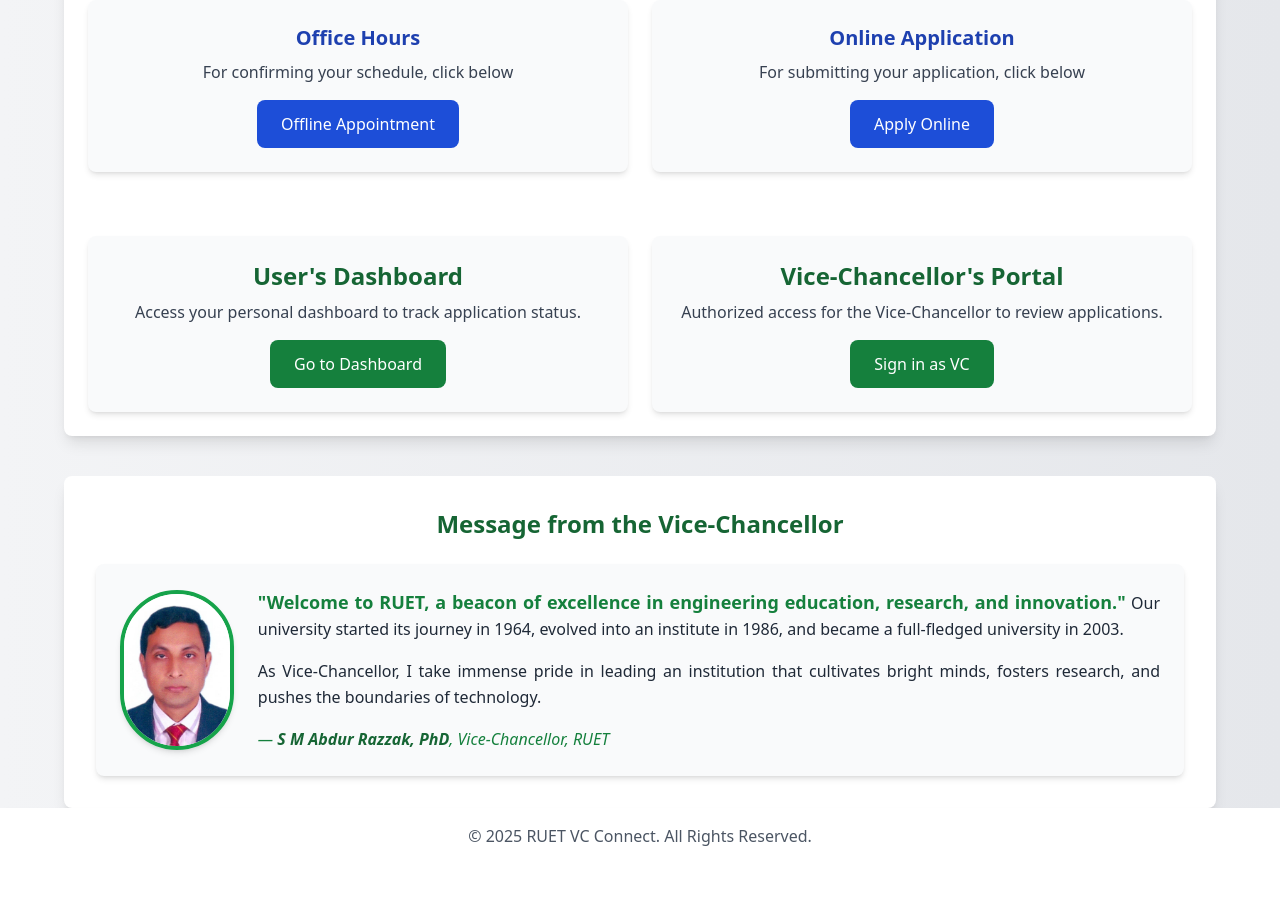
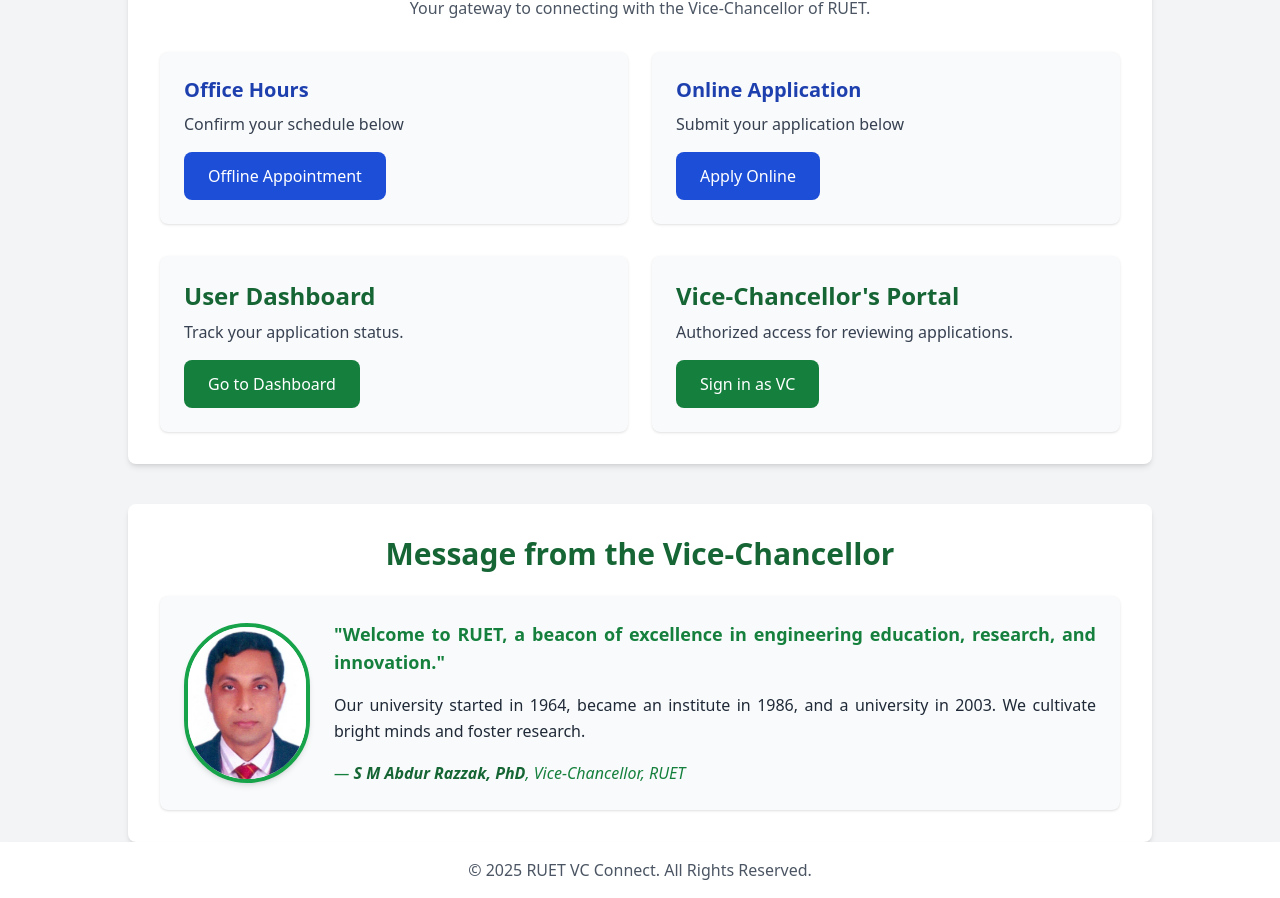
Before and after one commit to utsobnawaz/vc_ruet, a website: page index.html in a window 1280 px wide. Shown: the part 200-1098 px from the top of the page. Before the commit the page ends 1064 px from the top, so only its background shows below. Drawn offline with nearby package versions, Linux system fonts and the light colour scheme.

Commit message:
All done

```diff
--- a/index.html
+++ b/index.html
@@ -5,135 +5,80 @@
     <meta name="viewport" content="width=device-width, initial-scale=1.0">
     <title>RUET VC Connect</title>
     <script src="https://cdn.tailwindcss.com"></script>
-    <script src="https://cdn.jsdelivr.net/npm/aos@2.3.4/dist/aos.js"></script> <!-- AOS Animation library -->
-    <link href="https://cdn.jsdelivr.net/npm/aos@2.3.4/dist/aos.css" rel="stylesheet"> <!-- AOS Animation CSS -->
-    <style>
-        /* Additional Custom Styles */
-        .box-shadow-hover:hover {
-            box-shadow: 0 4px 20px rgba(0, 0, 0, 0.1);
-            transition: box-shadow 0.3s ease-in-out;
-        }
-        .bg-hover:hover {
-            background-color: #4CAF50;
-            transition: background-color 0.3s ease;
-        }
-        .rounded-box {
-            border-radius: 16px;
-        }
-    </style>
+    <script src="https://cdn.jsdelivr.net/npm/aos@2.3.4/dist/aos.js"></script>
+    <link href="https://cdn.jsdelivr.net/npm/aos@2.3.4/dist/aos.css" rel="stylesheet">
 </head>
-<body class="bg-gradient-to-r from-gray-100 to-gray-200 text-gray-900">
+<body class="bg-gray-100 text-gray-900">
 
     <!-- Header -->
-    <header class="bg-white shadow-md py-3 px-6 flex justify-between items-center">
+    <header class="bg-white shadow-md py-4 px-6 flex justify-between items-center">
         <div class="flex items-center space-x-3">
-            <img src="../image/image.png" alt="RUET Logo" class="w-10 h-10 object-contain">
-            <h1 class="text-xl font-bold text-green-700">RUET VC Connect</h1>
+            <img src="../image/image.png" alt="RUET Logo" class="w-12 h-12">
+            <h1 class="text-2xl font-bold text-green-700">RUET VC Connect</h1>
         </div>
     </header>
 
     <!-- Main Content -->
-    <main class="max-w-6xl mx-auto mt-6 p-6 bg-white shadow-lg rounded-lg">
-        <h2 class="text-2xl font-semibold text-center" data-aos="fade-up">Welcome to RUET VC Connect</h2>
+    <main class="max-w-5xl mx-auto mt-10 p-8 bg-white shadow-md rounded-lg">
+        <h2 class="text-3xl font-semibold text-center" data-aos="fade-up">Welcome to RUET VC Connect</h2>
         <p class="text-gray-600 text-center mt-2" data-aos="fade-up" data-aos-delay="200">Your gateway to connecting with the Vice-Chancellor of RUET.</p>
 
         <!-- Grid Layout -->
-        <div class="grid grid-cols-1 md:grid-cols-2 gap-6 mt-6">
-            <!-- Office Hours -->
-            <div class="bg-gray-50 p-6 rounded-lg shadow-md text-center box-shadow-hover" data-aos="fade-right" data-aos-delay="300">
+        <div class="grid grid-cols-1 md:grid-cols-2 gap-6 mt-8">
+            <div class="bg-gray-50 p-6 rounded-lg shadow hover:shadow-lg transition" data-aos="fade-right" data-aos-delay="300">
                 <h3 class="text-xl font-bold text-blue-800">Office Hours</h3>
-                <p class="mt-2 text-gray-700">For confirming your schedule, click below</p>
+                <p class="mt-2 text-gray-700">Confirm your schedule below</p>
                 <a href="../VC_Connect/appointment.html"
-                   class="mt-4 inline-block bg-blue-700 text-white px-6 py-3 rounded-lg hover:bg-blue-700 transform hover:scale-105 transition duration-300">
-                    Offline Appointment
-                </a>
+                   class="mt-4 inline-block bg-blue-700 text-white px-6 py-3 rounded-lg hover:bg-blue-800 transition">Offline Appointment</a>
             </div>
 
+            <div class="bg-gray-50 p-6 rounded-lg shadow hover:shadow-lg transition" data-aos="fade-left" data-aos-delay="300">
+                <h3 class="text-xl font-bold text-blue-800">Online Application</h3>
+                <p class="mt-2 text-gray-700">Submit your application below</p>
+                <a href="../VC_Connect/Datacollect.html"
+                   class="mt-4 inline-block bg-blue-700 text-white px-6 py-3 rounded-lg hover:bg-blue-800 transition">Apply Online</a>
+            </div>
+        </div>
 
-            <!-- Online Application -->
-            <div class="bg-gray-50 p-6 rounded-lg shadow-md text-center box-shadow-hover" data-aos="fade-left" data-aos-delay="300">
-                <h3 class="text-xl font-bold text-blue-800">Online Application</h3>
-                <p class="mt-2 text-gray-700">For submitting your application, click below</p>
-                <a href="../VC_Connect/Datacollect.html"
-                   class="mt-4 inline-block bg-blue-700 text-white px-6 py-3 rounded-lg hover:bg-blue-700 transform hover:scale-105 transition duration-300">
-                    Apply Online
-                </a>
+        <!-- Dashboard & VC Portal -->
+        <div class="grid grid-cols-1 md:grid-cols-2 gap-6 mt-8">
+            <div class="bg-gray-50 p-6 rounded-lg shadow hover:shadow-lg transition" data-aos="fade-up" data-aos-delay="400">
+                <h3 class="text-2xl font-bold text-green-800">User Dashboard</h3>
+                <p class="mt-2 text-gray-700">Track your application status.</p>
+                <a href="../VC_Connect/userdashboard.html"
+                   class="mt-4 inline-block bg-green-700 text-white px-6 py-3 rounded-lg hover:bg-green-800 transition">Go to Dashboard</a>
             </div>
-            <!-- User's Dashboard Section -->
-<div class="mt-10 p-6 bg-gray-50 shadow-md rounded-lg text-center box-shadow-hover" data-aos="fade-up" data-aos-delay="400">
-    <h3 class="text-2xl font-bold text-green-800">User's Dashboard</h3>
-    <p class="mt-2 text-gray-700">
-        Access your personal dashboard to track application status.
-    </p>
-    <a href="../VC_Connect/userdashboard.html"
-       class="mt-4 inline-block bg-green-700 text-white px-6 py-3 rounded-lg hover:bg-green-700 transform hover:scale-105 transition duration-300">
-        Go to Dashboard
-    </a>
-</div>
-<!-- Sign in as VC Section -->
-<div class="mt-10 p-6 bg-gray-50 shadow-md rounded-lg text-center box-shadow-hover" data-aos="fade-up" data-aos-delay="500">
-    <h3 class="text-2xl font-bold text-green-800">Vice-Chancellor's Portal</h3>
-    <p class="mt-2 text-gray-700">
-        Authorized access for the Vice-Chancellor to review applications.
-    </p>
-    <a href="../vc_login/login.html"
-       class="mt-4 inline-block bg-green-700 text-white px-6 py-3 rounded-lg hover:bg-green-700 transform hover:scale-105 transition duration-300">
-        Sign in as VC
-    </a>
-</div>
 
-
+            <div class="bg-gray-50 p-6 rounded-lg shadow hover:shadow-lg transition" data-aos="fade-up" data-aos-delay="500">
+                <h3 class="text-2xl font-bold text-green-800">Vice-Chancellor's Portal</h3>
+                <p class="mt-2 text-gray-700">Authorized access for reviewing applications.</p>
+                <a href="../vc_login/login.html"
+                   class="mt-4 inline-block bg-green-700 text-white px-6 py-3 rounded-lg hover:bg-green-800 transition">Sign in as VC</a>
+            </div>
         </div>
     </main>
 
     <!-- VC Speech Section -->
-    <section class="max-w-6xl mx-auto mt-10 p-8 bg-white shadow-lg rounded-lg">
-        <h2 class="text-2xl font-bold text-center text-green-800 mb-6" data-aos="fade-up">Message from the Vice-Chancellor</h2>
-
-        <div class="flex flex-col md:flex-row items-center bg-gray-50 p-6 rounded-lg shadow-md">
-            <!-- VC Image -->
-            <img src="../image/photo170.png" alt="Vice-Chancellor of RUET"
+    <section class="max-w-5xl mx-auto mt-10 p-8 bg-white shadow-md rounded-lg">
+        <h2 class="text-3xl font-bold text-center text-green-800 mb-6" data-aos="fade-up">Message from the Vice-Chancellor</h2>
+        <div class="flex flex-col md:flex-row items-center bg-gray-50 p-6 rounded-lg shadow">
+            <img src="../image/photo170.png" alt="Vice-Chancellor"
                  class="w-40 h-40 object-cover rounded-full border-4 border-green-600 shadow-md mb-4 md:mb-0 md:mr-6">
-
-            <!-- VC Message -->
             <div class="text-gray-800 leading-relaxed text-justify">
-                <p class="mb-4">
-                    <span class="text-lg font-semibold text-green-700">"Welcome to RUET, a beacon of excellence in engineering education, research, and innovation."</span>
-                    Our university started its journey in 1964, evolved into an institute in 1986, and became a full-fledged university in 2003.
-                </p>
-                <p class="mb-4">
-                    As Vice-Chancellor, I take immense pride in leading an institution that cultivates bright minds, fosters research, and pushes the boundaries of technology.
-                </p>
-                <p class="italic font-medium text-green-700">
-                    — <span class="text-green-800 font-bold">S M Abdur Razzak, PhD</span>, Vice-Chancellor, RUET
-                </p>
+                <p class="mb-4 text-lg font-semibold text-green-700">"Welcome to RUET, a beacon of excellence in engineering education, research, and innovation."</p>
+                <p class="mb-4">Our university started in 1964, became an institute in 1986, and a university in 2003. We cultivate bright minds and foster research.</p>
+                <p class="italic font-medium text-green-700">— <span class="text-green-800 font-bold">S M Abdur Razzak, PhD</span>, Vice-Chancellor, RUET</p>
             </div>
         </div>
     </section>
 
     <!-- Footer -->
-    <footer class="bg-white shadow-md py-4 px-6 text-center text-gray-600 text-sm8">
+    <footer class="bg-white shadow-md py-4 px-6 text-center text-gray-600">
         <p>&copy; 2025 RUET VC Connect. All Rights Reserved.</p>
     </footer>
 
     <script>
-        // Initialize AOS for animations
-        AOS.init({
-            duration: 1000,  // Duration of the animation
-            easing: 'ease-in-out',  // Easing type for smoothness
-            once: true  // Animation happens only once when scrolled into view
-        });
-
-        // Example of dynamic styling or additional JavaScript interaction
-        document.querySelectorAll('.bg-hover').forEach(item => {
-            item.addEventListener('mouseover', () => {
-                item.style.backgroundColor = '#45a049';  // Lighter green on hover
-            });
-            item.addEventListener('mouseout', () => {
-                item.style.backgroundColor = '';  // Revert to original color
-            });
-        });
+        AOS.init({ duration: 1000, easing: 'ease-in-out', once: true });
     </script>
-
 </body>
 </html>
```
